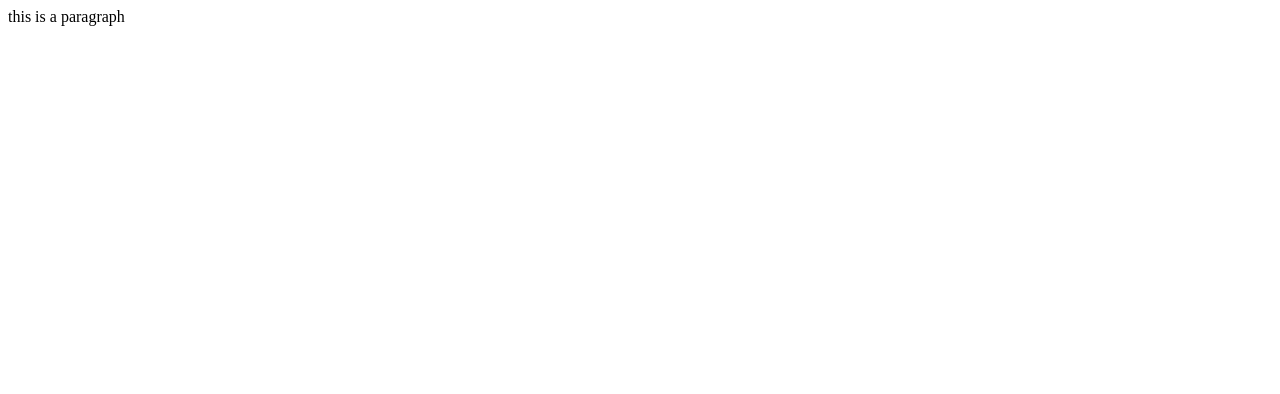
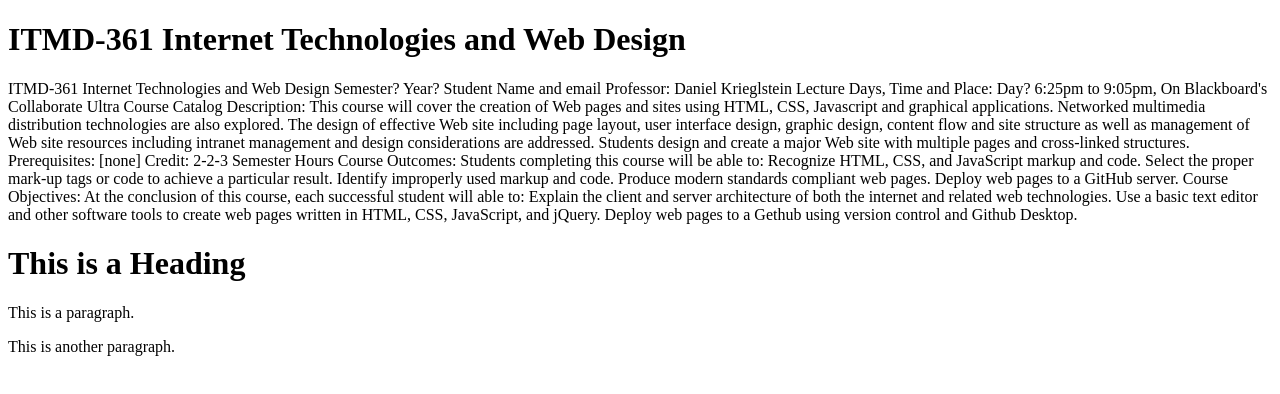
Before and after one commit to haleybrittman/361_Lab2, a plain HTML site: page index.html in a window 1280 px wide. Drawn offline with Linux system fonts and the light colour scheme.

Commit message:
adding lab final

```diff
--- a/index.html
+++ b/index.html
@@ -1 +1,40 @@
-<p> this is a paragraph </p>
+<!DOCTYPE html>
+<html lang="en">
+<head>
+    <meta charset="UTF-8">
+    <title>Page Title</title>
+    <meta name="viewport" content="width=device-width,initial-scale=1">
+    <title> Internet Technologies and Web Design </title>
+</head>
+
+<body>
+    <h1>ITMD-361 Internet Technologies and Web Design</h1>
+    ITMD-361 Internet Technologies and Web Design
+    Semester? Year?
+    Student Name and email
+    Professor:
+    Daniel Krieglstein
+    Lecture Days, Time and Place:
+    Day? 6:25pm to 9:05pm, On Blackboard's Collaborate Ultra
+    Course Catalog Description:
+    This course will cover the creation of Web pages and sites using HTML, CSS, Javascript and graphical applications. Networked multimedia distribution technologies are also explored. The design of effective Web site including page layout, user interface design, graphic design, content flow and site structure as well as management of Web site resources including intranet management and design considerations are addressed. Students design and create a major Web site with multiple pages and cross-linked structures. Prerequisites: [none] Credit: 2-2-3 Semester Hours
+    Course Outcomes:
+    Students completing this course will be able to:
+    Recognize HTML, CSS, and JavaScript markup and code.
+    Select the proper mark-up tags or code to achieve a particular result.
+    Identify improperly used markup and code.
+    Produce modern standards compliant web pages.
+    Deploy web pages to a GitHub server.
+    Course Objectives:
+    At the conclusion of this course, each successful student will able to:
+    Explain the client and server architecture of both the internet and related web technologies.
+    Use a basic text editor and other software tools to create web pages written in HTML, CSS, JavaScript, and jQuery.
+    Deploy web pages to a Gethub using version control and Github Desktop.
+
+ <h1>This is a Heading</h1>
+ <p>This is a paragraph.</p>
+ <p>This is another paragraph.</p>
+</div>
+
+</body>
+</html>
```
Also changed, not shown: lab2_final.html (added, +34 -0 lines).
